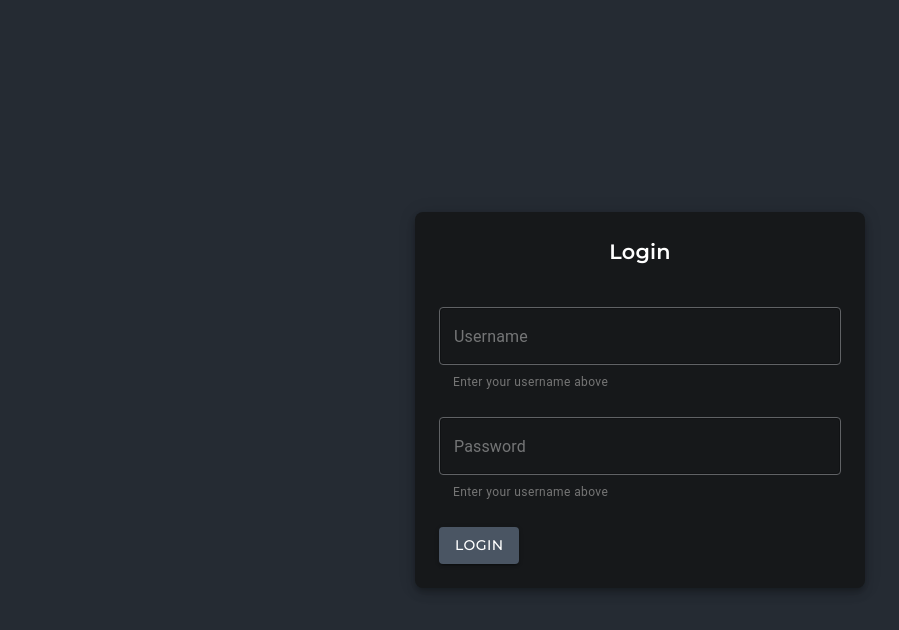
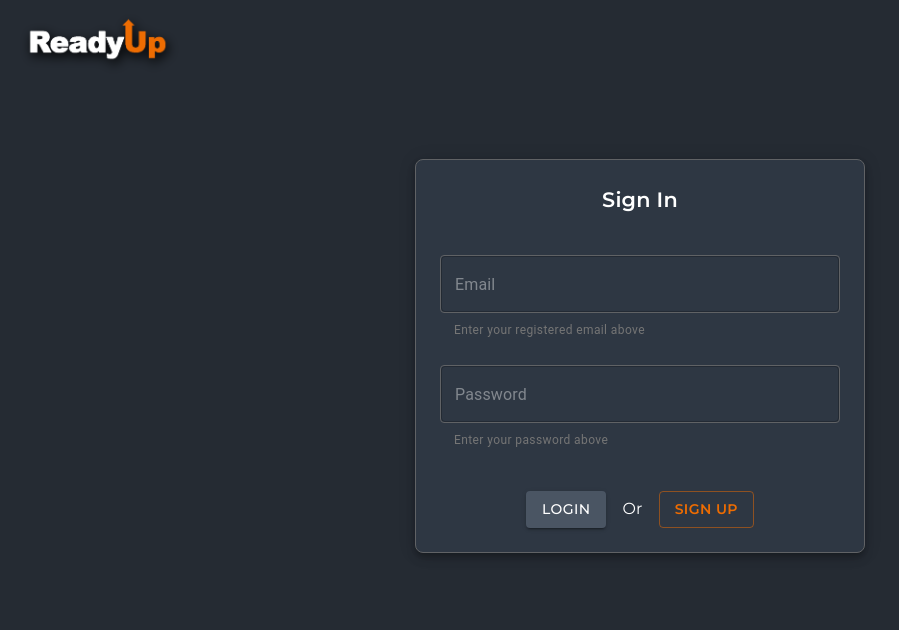
Before and after one commit to william-horn/quizly, a Next.js app: page /login in a window 1280 px wide. Shown: the top 630 px of the page, without its empty margins (0-899 px from the left). Built offline with nearby package versions, Linux system fonts and the light colour scheme; what @mui/material-nextjs would draw is missing.

Commit message:
SAVE before migrating to tailwind

```diff
--- a/app/(account access)/CenterContent.jsx
+++ b/app/(account access)/CenterContent.jsx
@@ -20,8 +20,14 @@ const CenterContent = ({ children }) => {
       sx={{
         p: 3,
         width: [300, 450],
-        bgcolor: "#16181a",
+        // bgcolor: "#16181a",
+        bgcolor: "backgroundInset.first",
         borderRadius: 2,
+        height: "fit-content",
+        mt: "10vh",
+        borderColor: "borderInset.first",
+        borderWidth: 1,
+        borderStyle: "solid",
       }}
     >
       <Stack spacing={[3, 5]} direction="column">
--- /dev/null
+++ b/app/(account access)/Header.jsx
@@ -0,0 +1,15 @@
+import ReadyUpLogo from "@/components/Images/ReadyUpLogo";
+import { Box } from "@mui/material";
+import { Container } from "@mui/material";
+
+const Header = () => {
+  return (
+    <Box component="header">
+      <Container maxWidth={false} sx={{ py: 2 }}>
+        <ReadyUpLogo />
+      </Container>
+    </Box>
+  );
+};
+
+export default Header;
--- a/app/(account access)/layout.jsx
+++ b/app/(account access)/layout.jsx
@@ -7,6 +7,8 @@ import { Montserrat } from "next/font/google";
 import theme from "@/themes/main";
 import Image from "next/image";
 import "../globals.css";
+import Header from "./Header";
+import Footer from "@/components/Footer";
 
 export const metadata = {
   title: "ReadyUp Login",
@@ -51,7 +53,9 @@ const AccountAccessLayout = ({ children }) => {
                   }}
                 />
               </Box> */}
+              <Header />
               <Box component="main">{children}</Box>
+              <Footer />
             </Box>
             <SpeedInsights />
           </body>
--- a/app/(account access)/login/LoginForm.jsx
+++ b/app/(account access)/login/LoginForm.jsx
@@ -1,5 +1,6 @@
 "use client";
-import { Box, Stack, TextField, Button } from "@mui/material";
+import { Box, Stack, TextField, Button, Typography } from "@mui/material";
+import newStyled from "@emotion/styled";
 
 const LoginForm = () => {
   const handleSubmit = () => {
@@ -12,23 +13,35 @@ const LoginForm = () => {
         <TextField
           variant="outlined"
           fullWidth
-          placeholder="Username"
-          helperText="Enter your username above"
+          onKeyDown={(e) => e.key === "Enter" && e.preventDefault()}
+          placeholder="Email"
+          helperText="Enter your registered email above"
         />
         <TextField
           variant="outlined"
           fullWidth
           placeholder="Password"
-          helperText="Enter your username above"
+          helperText="Enter your password above"
         />
-        <Button
-          type="submit"
-          variant="contained"
-          sx={{ width: "fit-content", mx: "auto" }}
-        >
+      </Stack>
+      <Box
+        sx={{
+          display: "flex",
+          justifyContent: "center",
+          mt: [3, 5],
+          gap: 2,
+          alignItems: "center",
+          flexWrap: "wrap",
+        }}
+      >
+        <Button type="submit" variant="contained">
           Login
         </Button>
-      </Stack>
+        <Typography>Or</Typography>
+        <Button variant="outlined" color="secondary" sx={{ fontWeight: 600 }}>
+          Sign Up
+        </Button>
+      </Box>
     </Box>
   );
 };
--- a/app/(account access)/login/page.jsx
+++ b/app/(account access)/login/page.jsx
@@ -5,12 +5,9 @@ import LoginForm from "./LoginForm";
 
 const LoginPage = () => {
   return (
-    <Box
-      height="100vh"
-      sx={{ justifyContent: "center", alignItems: "center", display: "flex" }}
-    >
+    <Box height="100vh" sx={{ justifyContent: "center", display: "flex" }}>
       <CenterContent>
-        <CenterContent.Title>Login</CenterContent.Title>
+        <CenterContent.Title>Sign In</CenterContent.Title>
         <CenterContent.Body>
           <LoginForm />
         </CenterContent.Body>
--- a/app/(root)/layout.jsx
+++ b/app/(root)/layout.jsx
@@ -6,7 +6,7 @@ import "../globals.css";
 import Wireframe from "@/components/Wireframe";
 import theme from "@/themes/main";
 import Header from "./Header";
-import Footer from "./Footer";
+import Footer from "../../components/Footer";
 import { Montserrat } from "next/font/google";
 
 export const metadata = {
--- a/app/(root)/Footer.jsx
+++ b/components/Footer.jsx
@@ -5,7 +5,7 @@ const Footer = () => {
     <Box component="footer" borderTop={1} borderColor="borderInset.first">
       <Box py={2}>
         <Typography textAlign="center" fontWeight={900}>
-          © 2025
+          ReadyUp © 2025
         </Typography>
       </Box>
     </Box>
--- /dev/null
+++ b/components/Images/ReadyUpLogo.jsx
@@ -0,0 +1,37 @@
+import { Box, Typography } from "@mui/material";
+import Image from "next/image";
+import Link from "next/link";
+
+const ReadyUpLogo = () => {
+  return (
+    <Box
+      className="header-logo"
+      mx={["auto", "initial"]}
+      sx={{
+        "&:hover": {
+          filter: "drop-shadow(2px 0px 6px black) grayscale(1);",
+        },
+        filter: "drop-shadow(2px 4px 6px black) grayscale(0);",
+        width: "fit-content",
+        transition: "all 0.2s",
+      }}
+    >
+      <Link href="/">
+        <Typography
+          variant="h1"
+          position="relative"
+          width={150}
+          height={47}
+          sx={{
+            pointerEvents: "none",
+            userSelect: "none",
+          }}
+        >
+          <Image src="/images/logo.png" fill alt="Logo" />
+        </Typography>
+      </Link>
+    </Box>
+  );
+};
+
+export default ReadyUpLogo;
--- a/themes/main.jsx
+++ b/themes/main.jsx
@@ -56,7 +56,7 @@ const theme = createTheme({
       styleOverrides: {
         root: {
           ".MuiInputBase-root": {
-            backgroundColor: "#16181a", // #16181a
+            // backgroundColor: "#16181a", // #16181a
             border: "1px solid #606265",
           },
           // ".MuiOutlinedInput-notchedOutline": {
```
Also changed, not shown: app/(root)/Header.jsx (+23 -38 lines).
